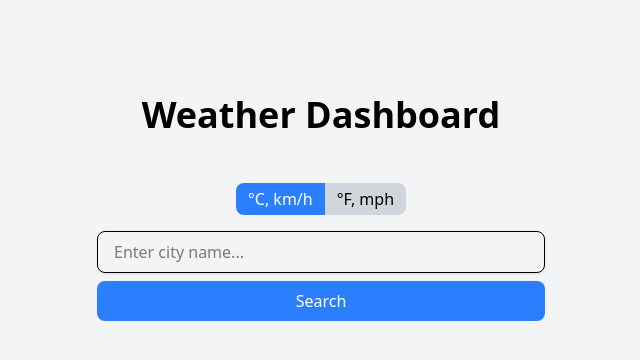
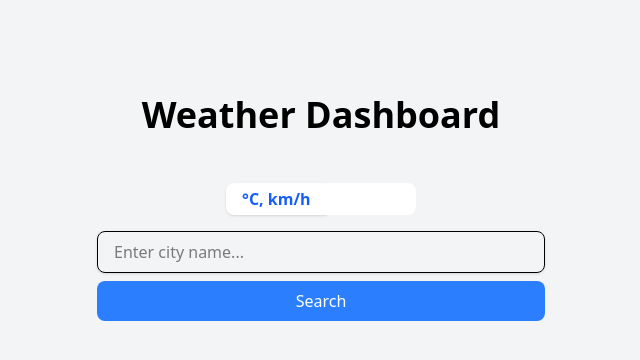
Before and after one commit to happibok/Weather-App, a React (Vite) app: page / in a window 1280 px wide. Shown: the top 360 px of the page, without its empty margins (319-959 px from the left). Built offline with nearby package versions, Linux system fonts and the light colour scheme; no server answers.

Commit message:
Update UnitToggle component styles for improved visual feedback and user interaction during unit selection

```diff
--- a/src/components/UnitToggle.jsx
+++ b/src/components/UnitToggle.jsx
@@ -3,12 +3,16 @@ import React from 'react';
 function UnitToggle({ units, onToggle }) {
   return (
     <div className="my-4 flex items-center justify-center">
-      <span className={`px-3 py-1 rounded-l-lg cursor-pointer ${units === 'metric' ? 'bg-blue-500 text-white' : 'bg-gray-300'}`}
+      <span className={`px-4 py-1 rounded-l-lg cursor-pointer transition-colors duration-200 ${units === 'metric'
+                                      ? 'bg-white text-blue-600 font-semibold shadow'
+                                      : 'bg-white bg-opacity-30 text-white hover:bg-opacity-50'}`}
             onClick={() => units !== 'metric' && onToggle()}
       >
         °C, km/h
       </span>
-      <span className={`px-3 py-1 rounded-r-lg cursor-pointer ${units === 'imperial' ? 'bg-blue-500 text-white' : 'bg-gray-300'}`}
+      <span className={`px-4 py-1 rounded-r-lg cursor-pointer transition-colors duration-200 ${units === 'imperial'
+                                      ? 'bg-white text-blue-600 font-semibold shadow'
+                                      : 'bg-white bg-opacity-30 text-white hover:bg-opacity-50'}`}
             onClick={() => units !== 'imperial' && onToggle()}
       >
         °F, mph
```
